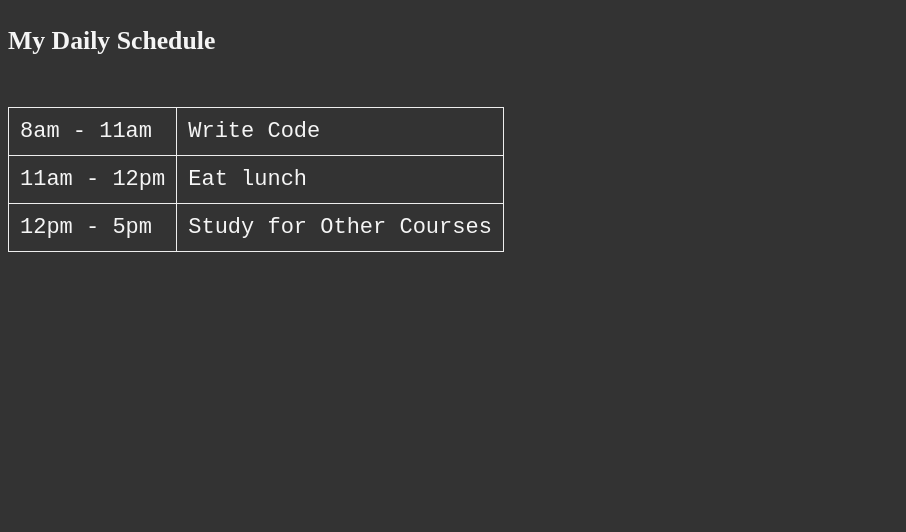
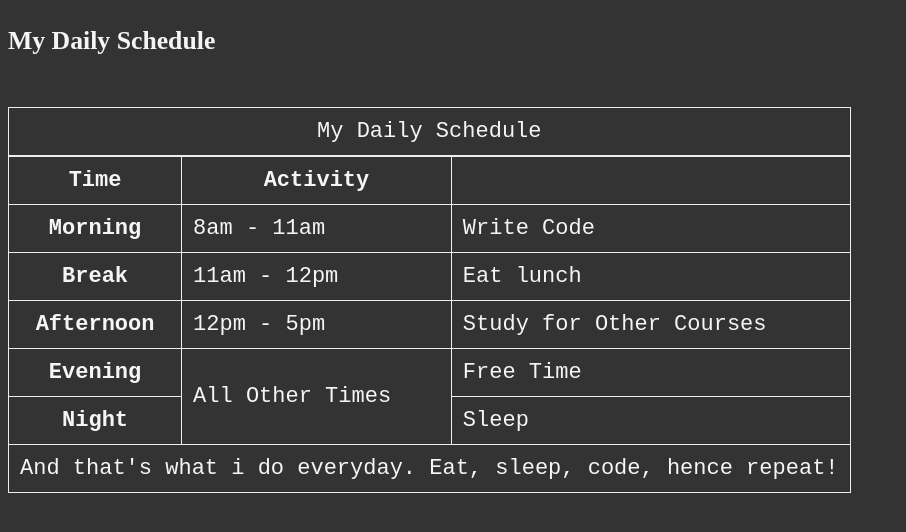
Before and after one commit to DevCaioSouza/Tables-HTML, a plain HTML site: page index.html in a window 1280 px wide. Shown: the whole page, without its empty margins (0-906 px from the left). Drawn offline with Linux system fonts and the light colour scheme; a script that the page names is missing.

Commit message:
Finished version.

```diff
--- a/index.html
+++ b/index.html
@@ -10,8 +10,18 @@
     <h3>My Daily Schedule</h3><br>
 
     <table>
-      <tr> <!--Shift + alt + down arrow = duplicate -->
-        <td>
+      <caption>My Daily Schedule</caption>
+      <thead>
+      <tr>
+        <!-- <th>&nbsp;</th> -->
+        <th id="time" scope="col">Time</th>
+        <th scope="col">Activity</th>
+      </tr>
+      </thead>
+      <tbody>
+      <tr>
+        <th id="morning" scope="row">Morning</th>
+        <td headers="time morning>
           <time datetime="08:00">8am
           </time>-<time datetime="11:00"> 11am</time>
         </td>
@@ -19,6 +29,7 @@
         </tr>
 
       <tr>
+        <th scope="col">Break</th>
         <td>
           <time datetime="11:00">11am
           </time>-<time datetime="12:00"> 12pm</time>
@@ -27,23 +38,34 @@
         </tr>
 
       <tr>
+        <th scope="col">Afternoon</th>
         <td>
           <time datetime="12:00">12pm
           </time>-<time datetime="17:00"> 5pm</time>
         </td>
         <td>Study for Other Courses</td>
         </tr>
+        <tr>
+          <th scope="col">Evening</th>
+          <td rowspan="2">All Other Times</td>
+          <td>Free Time</td>
+        </tr>
+        <tr>
+          <th scope="col">Night</th>
+          <td>Sleep</td>
+        </tr>
+        </tbody>
+        <tfoot>
+          <tr>
+            <td colspan="3">And that's what i do everyday. Eat, sleep, code, hence repeat!</td>
+          </tr>
+        </tfoot>
     </table>
-
-
-
-
-
-
-
-
-
 
     <script src="script.js"></script>
   </body>
 </html>
+
+<!-- LISTA DE MACETES -->
+<!--Shift + alt + down arrow = duplicate -->
+<!-- Tables only expands to space occupied by the content itself -->
```
Also changed, not shown: script.js (deleted).
